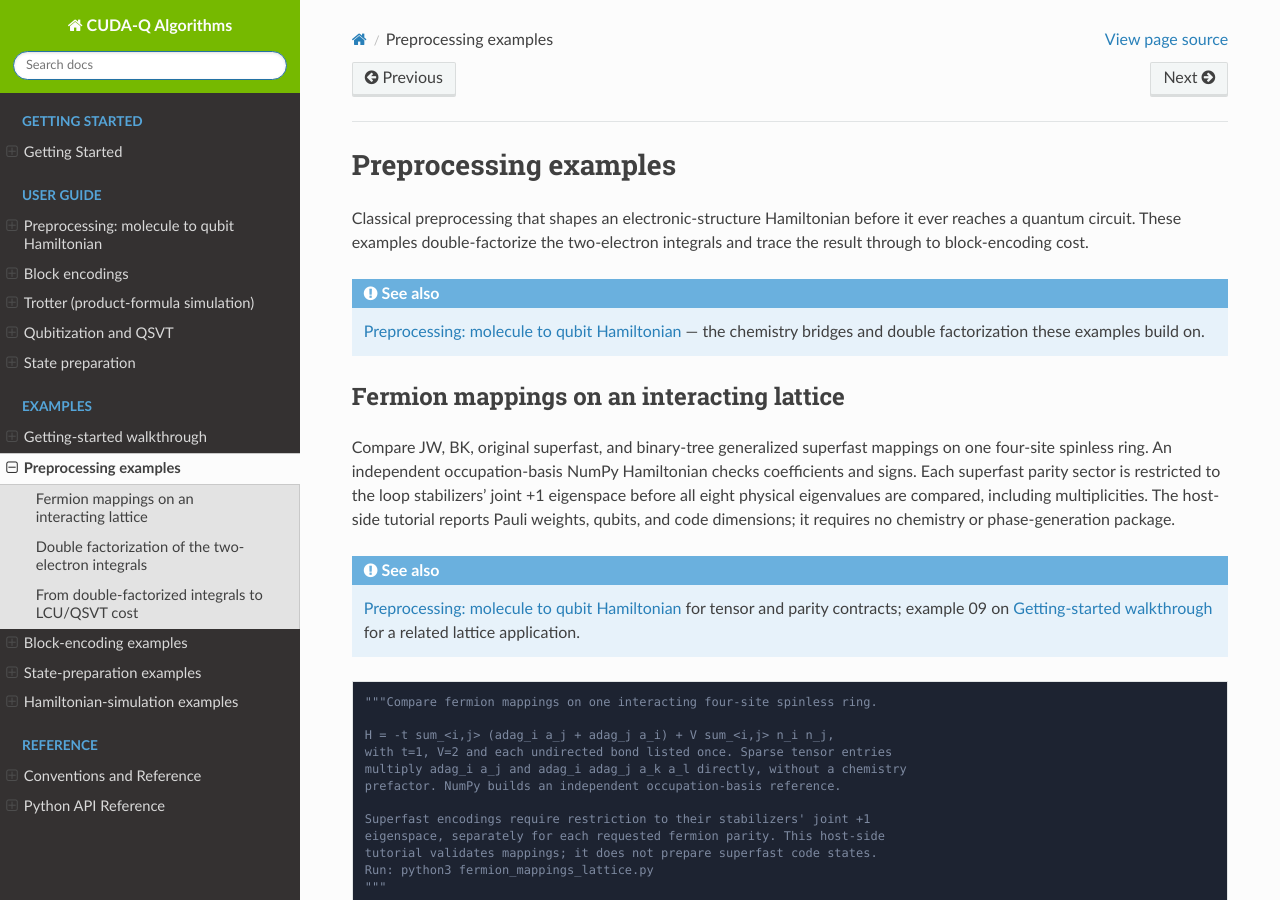
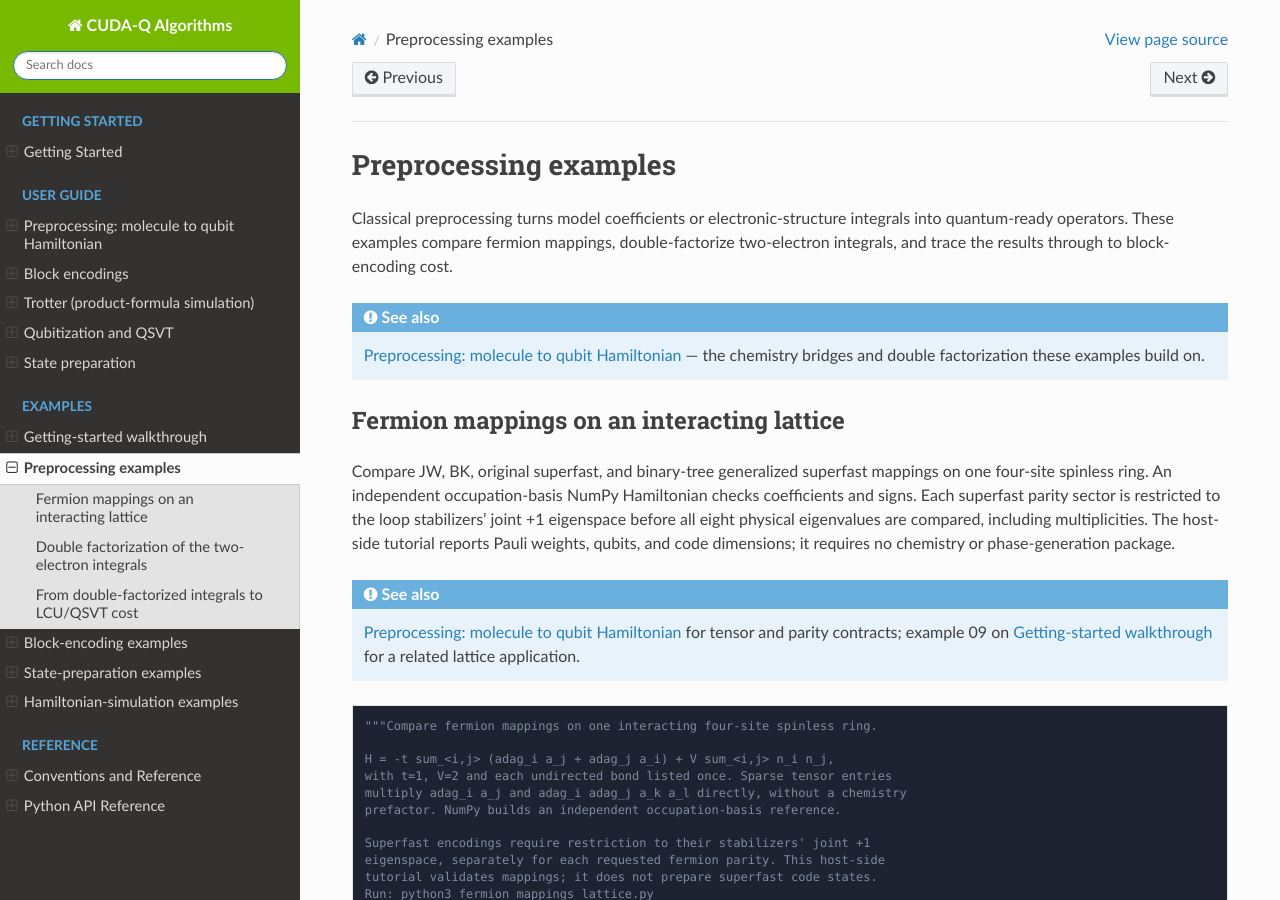
Before and after one commit to NVIDIA/cudaq-algorithms, a Sphinx documentation site: the page built from docs/sphinx/examples_rst/preprocessing.rst, in a window 1280 px wide and 900 px high. Built offline with Sphinx 7.4.7 and the Read the Docs theme 3.1.0, drawn with Linux system fonts in a browser that asks for light colours.

Commit message:
docs: include lattice mappings in preprocessing overview
Signed-off-by: Scott Thornton <wsttiger@gmail.com>

```diff
--- a/docs/sphinx/examples_rst/preprocessing.rst
+++ b/docs/sphinx/examples_rst/preprocessing.rst
@@ -1,9 +1,10 @@
 Preprocessing examples
 ==========================
 
-Classical preprocessing that shapes an electronic-structure Hamiltonian before
-it ever reaches a quantum circuit. These examples double-factorize the
-two-electron integrals and trace the result through to block-encoding cost.
+Classical preprocessing turns model coefficients or electronic-structure
+integrals into quantum-ready operators. These examples compare fermion
+mappings, double-factorize two-electron integrals, and trace the results
+through to block-encoding cost.
 
 .. seealso::
 
```
